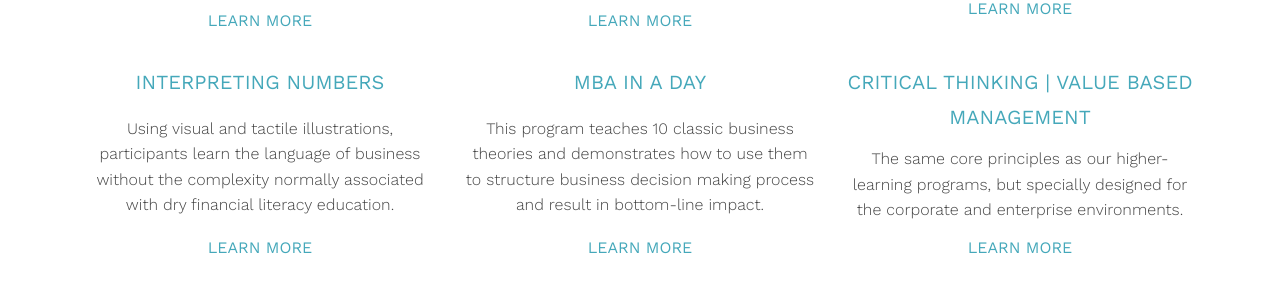
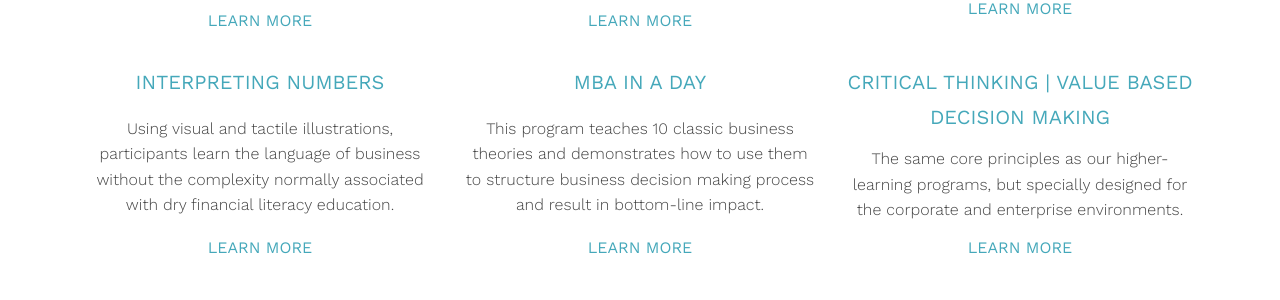
Before and after one commit to zac-heisey/team-business, a Jekyll site: the page built from index.md, in a window 1280 px wide and 900 px high, scrolled down 1894 px. Shown: the part 190-490 px from the top of the window. Built offline with Jekyll 4.4.1, drawn with Linux system fonts in a browser that asks for light colours; nearby versions of some CDN libraries.

Commit message:
Update from Forestry.io Lara Azzam updated _data/programs.yml

```diff
--- a/_data/programs.yml
+++ b/_data/programs.yml
@@ -24,7 +24,7 @@
     how to use them to structure business decision making process and result in bottom-line
     impact.
   link: "/programs/classic-10/"
-- title: Critical Thinking | Value Based Management
+- title: Critical Thinking | Value Based Decision Making
   description: The same core principles as our higher-learning programs, but specially
     designed for the corporate and enterprise environments.
   link: "/corporate-programs/"
```
